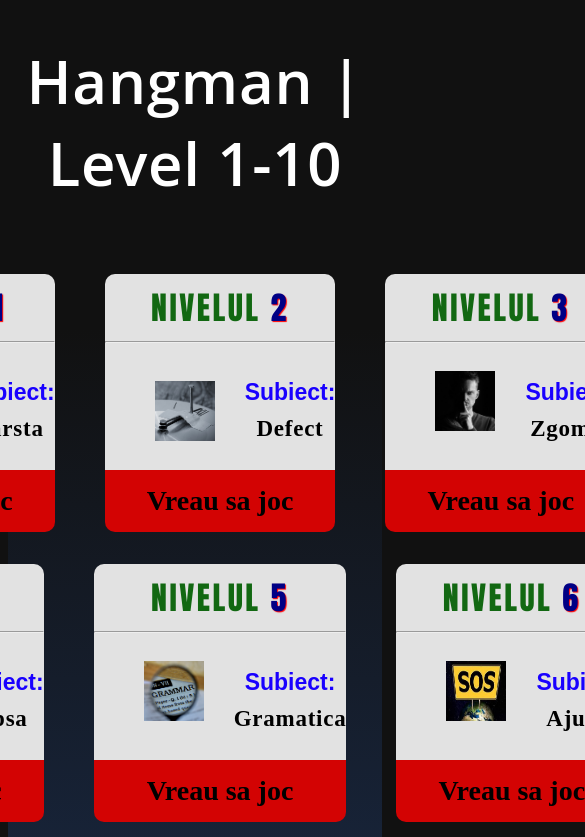
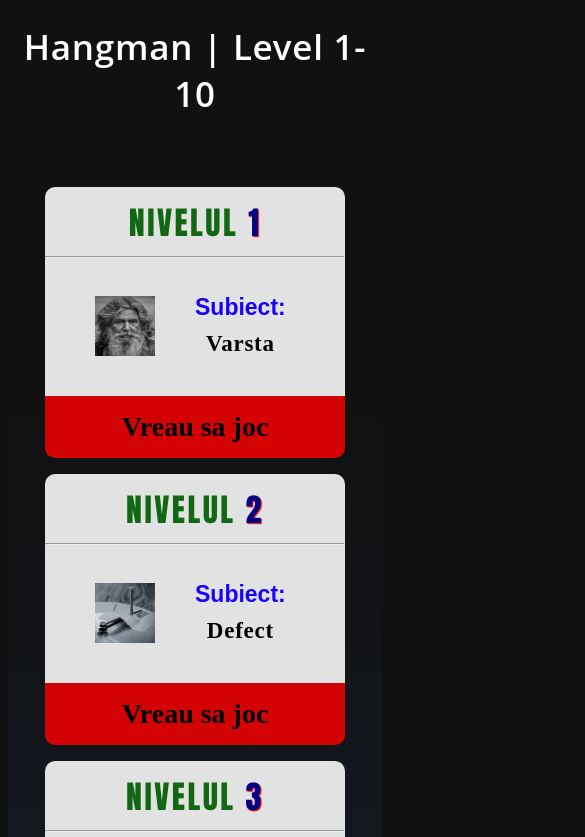
Before and after one commit to Daniel-Hutanu/HangManGame, a plain HTML site: page levelpage.html in a window 390 px wide. Shown: the top 837 px of the page, 585 px wide, since content can reach past the window. Drawn offline with Linux system fonts and the light colour scheme.

Commit message:
responsive levelpage

```diff
--- a/Style/levelstyle.css
+++ b/Style/levelstyle.css
@@ -93,3 +93,59 @@ body{
     letter-spacing: .75px;
     color: black;
 }
+
+@media only screen and (max-width:1200px){
+    .level{
+        margin: 30px 0 40px 20px;
+    }
+}
+@media only screen and (max-width: 1000px){
+    .level{
+        width: 200px;
+    }
+    .field>img{
+        margin-left: 5px;
+    }
+    .title{
+        font-size: 50px;
+    }
+    .field>p{
+        margin-left: 15px;
+    }
+}
+@media only screen and (max-width:600px){
+    .rowlevel{
+        display: block;
+    }
+    .level{
+        width: 300px;
+        margin: 0 auto;
+        padding-top: 2px;
+        margin-bottom: 65px;
+    }
+    .field>img{
+        margin: 30px 0 40px 50px;
+    }
+    .field>p{
+        margin-left: 40px;
+    }
+    .title{
+        font-size: 35px;
+        margin-bottom: 70px;
+    }
+    .levelcontainer{
+        padding-bottom: 80px;
+    }
+}
+
+@media only screen and (max-width:375px){
+    .title{
+        font-size: 30px;
+    }
+    .level{
+        width: 270px;
+    }
+    .field>p{
+        margin-left: 15px;
+    }
+}
--- a/levelpage.html
+++ b/levelpage.html
@@ -34,7 +34,7 @@
                 <p class="nrlevel">Nivelul <span class="number">3</span></p>
                 <hr>
                 <div class="field">
-                    <img src="Images/zgomot.jpg" width="60px" height="60px" style="margin-left: 50px; margin-top: 20px;">
+                    <img src="Images/zgomot.jpg">
                     <p class="textfield">Subiect:<br><span>Zgomot</span></p>
                 </div>
                 <a href="level3.html"><button class="startlevel"><span>Vreau sa joc</span></button></a>
@@ -45,7 +45,7 @@
                 <p class="nrlevel">Nivelul <span class="number">4</span></p>
                 <hr>
                 <div class="field">
-                    <img src="Images/lipsa.jpg" width="60px" height="60px" style="margin-left: 50px; margin-top: 20px;">
+                    <img src="Images/lipsa.jpg">
                     <p class="textfield">Subiect:<br><span>Lipsa</span></p>
                 </div>
                 <button class="startlevel"><span>Vreau sa joc</span></button>
@@ -54,7 +54,7 @@
                 <p class="nrlevel">Nivelul <span class="number">5</span></p>
                 <hr>
                 <div class="field">
-                    <img src="Images/gramatica.jpg" width="60px" height="60px" style="margin-left: 50px; margin-top: 20px;">
+                    <img src="Images/gramatica.jpg">
                     <p class="textfield">Subiect:<br><span>Gramatica</span></p>
                 </div>
                 <button class="startlevel"><span>Vreau sa joc</span></button>
@@ -63,7 +63,7 @@
                 <p class="nrlevel">Nivelul <span class="number">6</span></p>
                 <hr>
                 <div class="field">
-                    <img src="Images/ajutor.jpg" width="60px" height="60px" style="margin-left: 50px; margin-top: 20px;">
+                    <img src="Images/ajutor.jpg">
                     <p class="textfield">Subiect:<br><span>Ajutor</span></p>
                 </div>
                 <button class="startlevel"><span>Vreau sa joc</span></button>
@@ -74,7 +74,7 @@
                 <p class="nrlevel">Nivelul <span class="number">7</span></p>
                 <hr>
                 <div class="field">
-                    <img src="Images/amanare.jpg" width="60px" height="60px" style="margin-left: 50px; margin-top: 20px;">
+                    <img src="Images/amanare.jpg">
                     <p class="textfield">Subiect:<br><span>Amanare</span></p>
                 </div>
                 <button class="startlevel"><span>Vreau sa joc</span></button>
@@ -92,7 +92,7 @@
                 <p class="nrlevel">Nivelul <span class="number">9</span></p>
                 <hr>
                 <div class="field">
-                    <img src="Images/logo.jpg" width="60px" height="60px" style="margin-left: 50px; margin-top: 20px;">
+                    <img src="Images/logo.jpg">
                     <p class="textfield">Subiect:<br><span>Zgomot</span></p>
                 </div>
                 <button class="startlevel" onclick="block()"><span>Vreau sa joc</span></button>
@@ -102,7 +102,7 @@
             <div class="level" style="margin-bottom: 100px;"><p class="nrlevel">Nivelul <span class="number">10</span></p>
                 <hr>
                 <div class="field">
-                    <img src="Images/logo.jpg" width="60px" height="60px" style="margin-left: 50px; margin-top: 20px;">
+                    <img src="Images/logo.jpg">
                     <p class="textfield">Subiect:<br><span>Zgomot</span></p>
                 </div>
                 <button class="startlevel"><span>Vreau sa joc</span></button>
```
